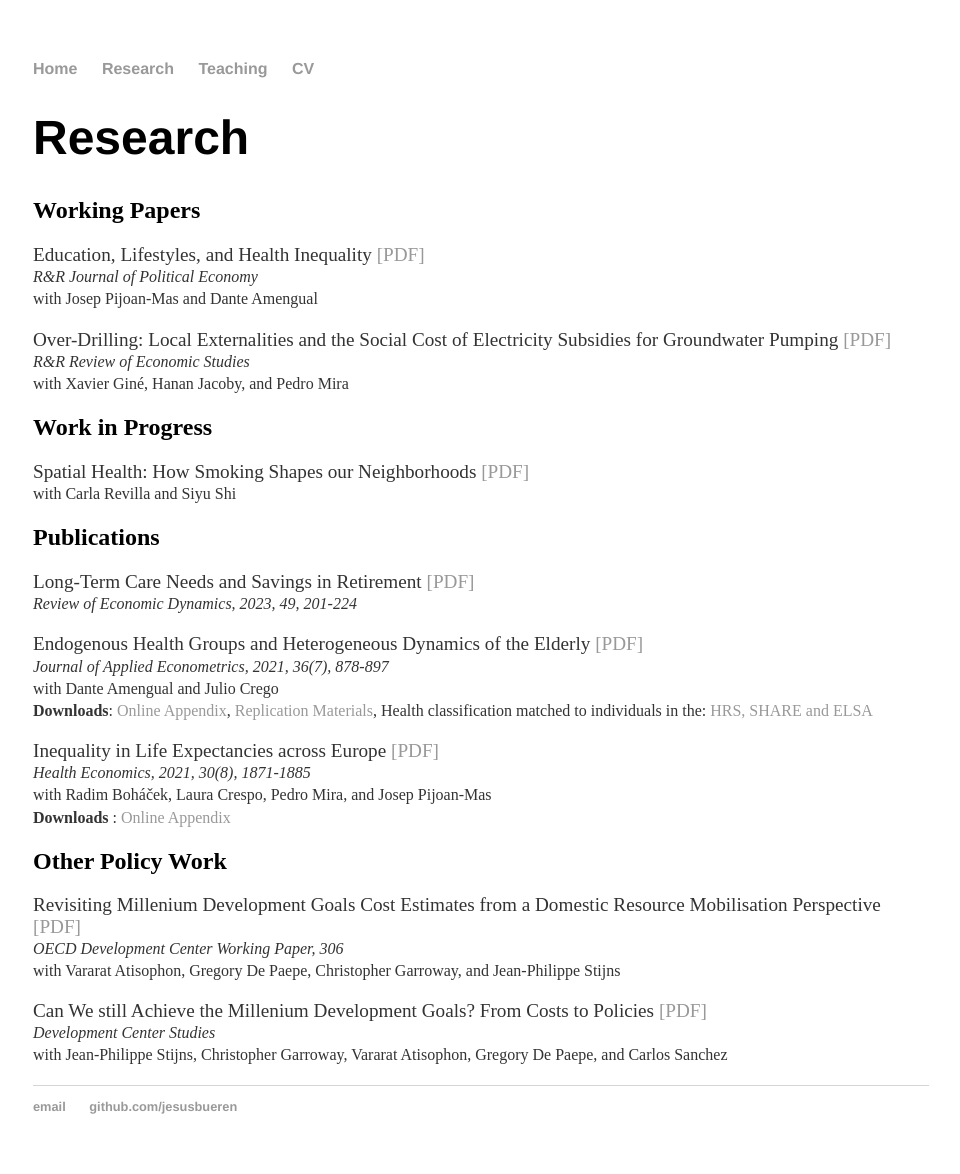
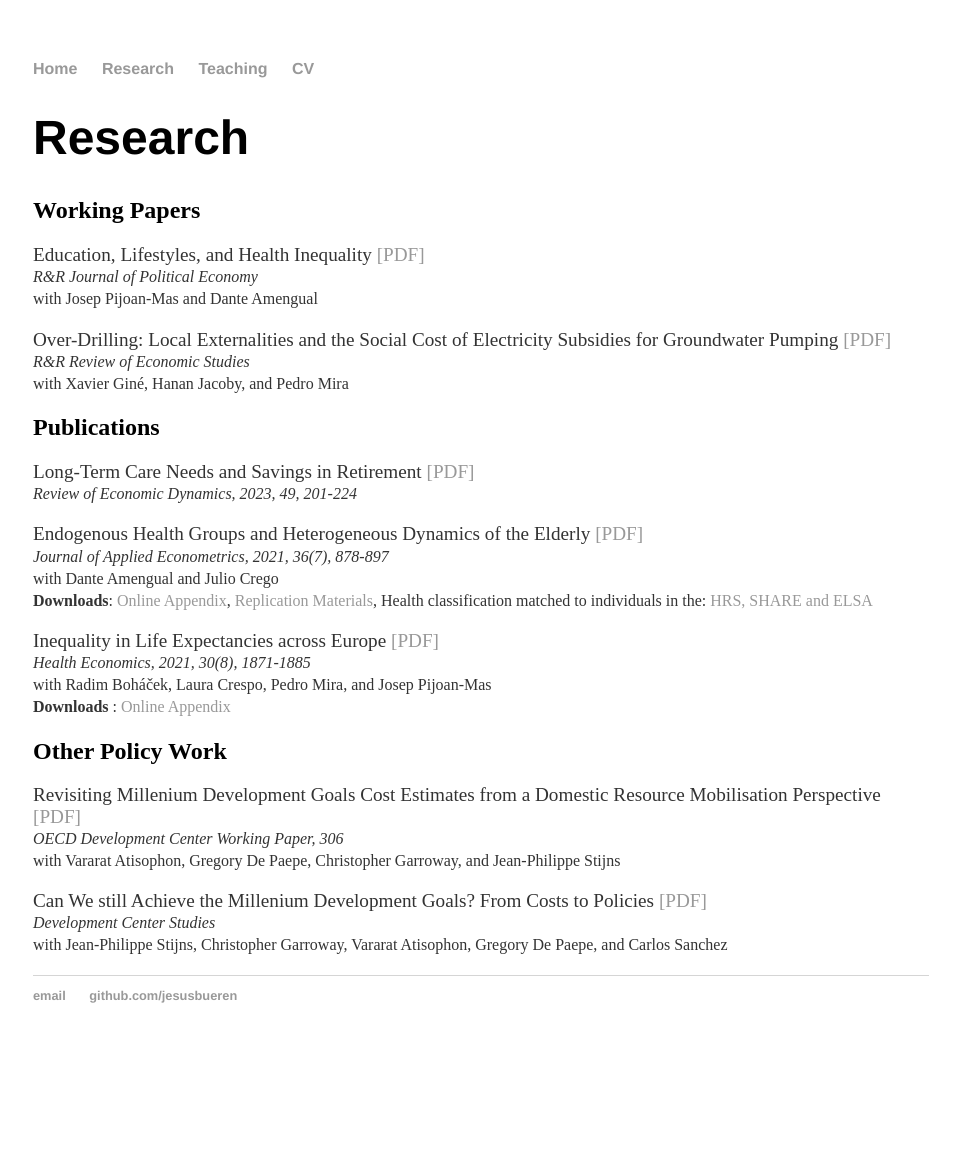
Before and after one commit to jesusbueren/jesusbueren.github.io, a Jekyll site: the page built from research/index.html, in a window 1280 px wide. Shown: the whole page, without its empty margins (159-1119 px from the left). Built offline with Jekyll 4.4.1, drawn with Linux system fonts in a browser that asks for light colours; after the commit the page ends 1063 px from its top, so only the background shows below that.

Commit message:
Remove 'Work in Progress' section from index.html
Removed the 'Work in Progress' section and its content.

```diff
--- a/research/index.html
+++ b/research/index.html
@@ -13,10 +13,6 @@
 	<p> <bold> Over-Drilling: Local Externalities and the Social Cost of Electricity Subsidies for Groundwater Pumping </bold> <a href="overdrilling.pdf">[PDF]</a>  <br>
 	<small> <i> R&ampR Review of Economic Studies </i> </small> <br>
 	 <small> with Xavier Gin&eacute, Hanan Jacoby, and Pedro Mira  </small> <br></p>
-
-	<h2>Work in Progress</h2>
-	<p> <bold> Spatial Health: How Smoking Shapes our Neighborhoods </bold> <a href="slides_spatial.pdf">[PDF]</a>  <br>
-		<small> with Carla Revilla and Siyu Shi   </small> <br></p>
 
 	<h2>Publications</h2>
 
```
